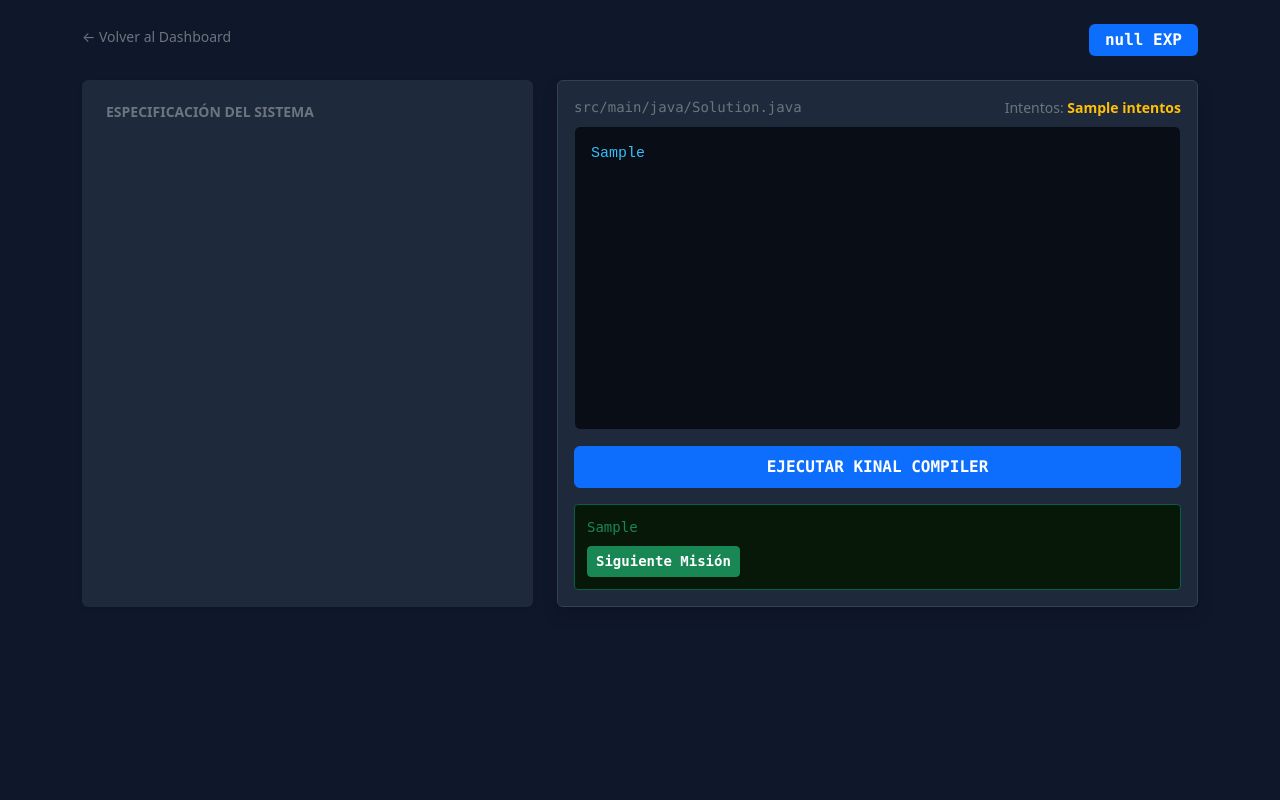
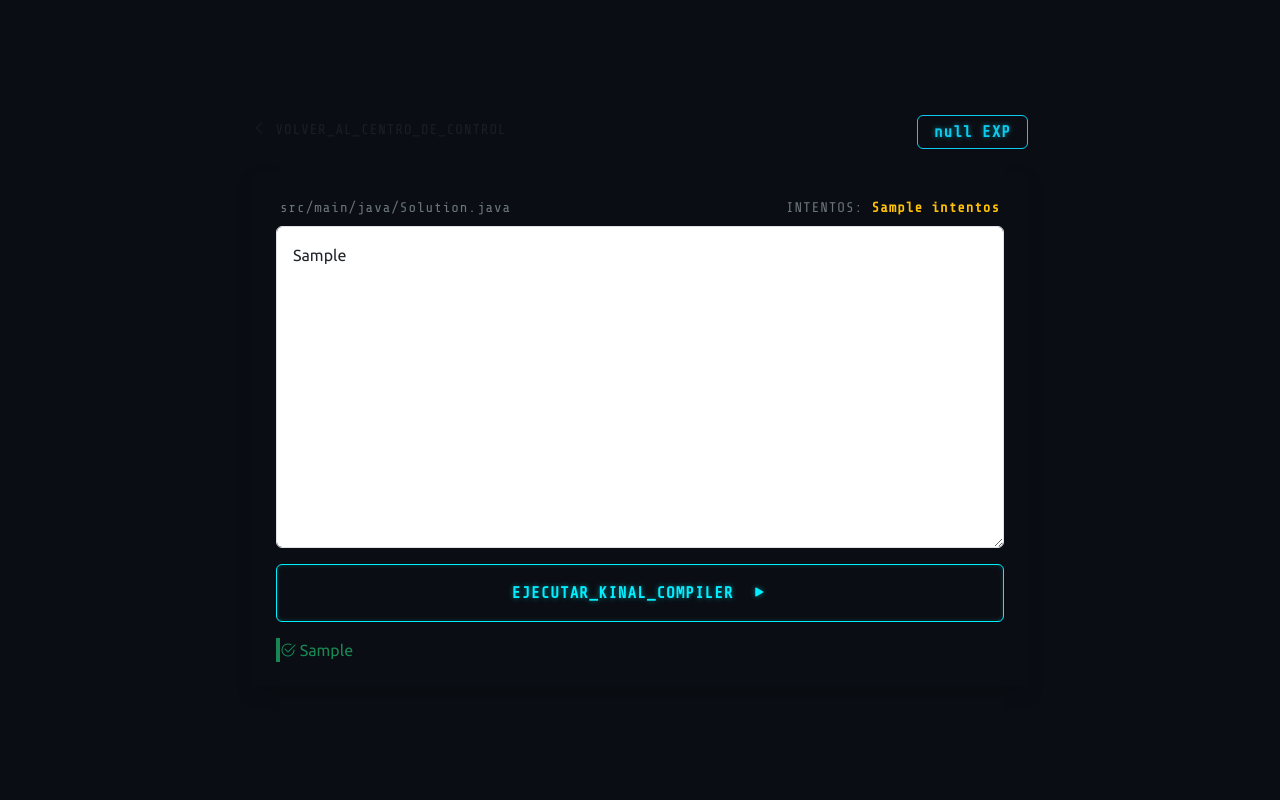
Before and after one commit to joelArchila-2022283/Kinal-Code-Quest-65th-Aviersary-v.01, a Spring app: template KinalCodeQuest/src/main/resources/templates/game/consola.html in a window 1280 px wide. Run offline with Thymeleaf, Linux system fonts and the light colour scheme; the template is opened without the code that fills it: most values are stand-ins (such as "Sample title", 1, 10 or a date in 2020); data that the repository does not hold is empty.

Commit message:
test: Se mejoro la estructura del HTML de la consola y se quitaron cosas innecesarias

```diff
--- a/KinalCodeQuest/src/main/resources/static/css/style.css
+++ b/KinalCodeQuest/src/main/resources/static/css/style.css
@@ -287,3 +287,40 @@
     color: #ff80a5;
     border-radius: 8px;
 }
+
+/* Efecto de resplandor Neón para los botones */
+.neon-glow {
+    transition: 0.3s;
+    text-shadow: 0 0 5px rgba(0, 240, 255, 0.5);
+    border: 1px solid var(--neon-blue);
+}
+
+.neon-glow:hover {
+    box-shadow: 0 0 20px var(--neon-blue);
+}
+
+/* Inputs con estilo Terminal */
+.cyber-input {
+    background: rgba(10, 15, 25, 0.8) !important;
+    border: 1px solid #1e293b !important;
+    color: var(--neon-blue) !important;
+    padding: 12px 15px !important;
+    border-radius: 4px !important;
+}
+
+.cyber-input:focus {
+    border-color: var(--neon-blue) !important;
+    background: rgba(10, 15, 25, 1) !important;
+}
+
+/* Cards de Avatar con efecto hover */
+.avatar-card {
+    transition: all 0.3s;
+    background: rgba(30, 41, 59, 0.5);
+}
+
+.avatar-card:hover {
+    border-color: var(--neon-blue) !important;
+    transform: translateY(-5px);
+    box-shadow: 0 5px 15px rgba(0, 240, 255, 0.2);
+}
--- a/KinalCodeQuest/src/main/resources/templates/game/consola.html
+++ b/KinalCodeQuest/src/main/resources/templates/game/consola.html
@@ -3,52 +3,49 @@
 <head>
     <meta charset="UTF-8">
     <title>KinalCodeQuest - Consola de Compilación</title>
-    <link href="https://cdn.jsdelivr.net/npm/bootstrap@5.3.2/dist/dist/bootstrap.min.css" rel="stylesheet">
-    <style>
-        body { background-color: #0f172a; color: #f8fafc; }
-        .ide-container { background-color: #1e293b; border: 1px solid #334155; border-radius: 6px; }
-        .ide-textarea { font-family: 'Courier New', Courier, monospace; background-color: #090d16; color: #38bdf8; border: 1px solid #1e293b; resize: none; font-size: 15px; }
-        .ide-textarea:focus { background-color: #090d16; color: #38bdf8; border-color: #2563eb; box-shadow: none; }
-        .terminal-output { font-family: monospace; font-size: 14px; border-radius: 4px; padding: 12px; }
-    </style>
+    <link href="https://cdn.jsdelivr.net/npm/bootstrap@5.3.0/dist/css/bootstrap.min.css" rel="stylesheet">
+    <link href="https://fonts.googleapis.com/css2?family=Share+Tech+Mono&family=Ubuntu:wght@400;700&display=swap" rel="stylesheet">
+    <link rel="stylesheet" href="https://cdn.jsdelivr.net/npm/bootstrap-icons@1.11.0/font/bootstrap-icons.css">
+    <link rel="stylesheet" th:href="@{/css/style.css}">
 </head>
-<body class="py-4">
-<div class="container">
+<body class="auth-body py-4">
+
+<div class="container" style="max-width: 800px;">
     <div class="d-flex justify-content-between align-items-center mb-4">
         <div>
-            <a th:href="@{/game/dashboard}" class="text-decoration-none small text-secondary">← Volver al Dashboard</a>
-            <h3 class="fw-bold text-white mt-1" th:text="${mision.titulo}">Título</h3>
+            <a th:href="@{/game/dashboard}" class="text-decoration-none small text-muted tech-font">
+                <i class="bi bi-chevron-left"></i> VOLVER_AL_CENTRO_DE_CONTROL
+            </a>
+            <h3 class="fw-bold text-white mt-1 tech-font" th:text="${mision.titulo}">TÍTULO_MISIÓN</h3>
         </div>
-        <span class="badge bg-primary px-3 py-2 fs-6 font-monospace" th:text="${mision.expRecompensa} + ' EXP'">0 EXP</span>
+        <span class="badge border border-info text-info px-3 py-2 fs-6 tech-font neon-glow"
+              th:text="${mision.expRecompensa} + ' EXP'">0 EXP</span>
     </div>
-    <div class="row g-4">
-        <div class="col-md-5">
-            <div class="p-4 rounded h-100 shadow-sm" style="background-color: #1e293b;">
-                <h5 class="fw-bold text-secondary text-uppercase small tracking-wider mb-3">Especificación del Sistema</h5>
-                <p class="text-light" style="line-height: 1.6;" th:text="${mision.descripcionNarrativa}">Descripción del problema técnico.</p>
+
+    <div class="terminal-chassis p-4 shadow">
+        <form th:action="@{/game/mision/{id}/compilar(id=${mision.idMision})}" method="post">
+            <div class="d-flex justify-content-between align-items-center mb-2 px-1">
+                <span class="text-secondary small tech-font">src/main/java/Solution.java</span>
+                <span class="text-secondary small tech-font">INTENTOS:
+                    <strong class="text-warning" th:text="${progreso.intentos}">0</strong>
+                </span>
             </div>
+
+            <textarea name="codigoEnviado" rows="12" class="form-control ide-textarea p-3 mb-3"
+                      th:text="${progreso.ultimoCodigoEnviado}"
+                      placeholder="// Escribe tu código aquí..." spellcheck="false"></textarea>
+
+            <button type="submit" class="btn btn-cyber-primary w-100 fw-bold tech-font py-3 neon-glow">
+                EJECUTAR_KINAL_COMPILER <i class="bi bi-play-fill ms-2"></i>
+            </button>
+        </form>
+
+        <div th:if="${compilacionError}" class="terminal-output text-danger mt-3 border-start border-4 border-danger">
+            <i class="bi bi-exclamation-triangle-fill"></i> <span th:text="${compilacionError}">Error</span>
         </div>
-        <div class="col-md-7">
-            <div class="ide-container p-3 shadow">
-                <form th:action="@{/game/mision/{id}/compilar(id=${mision.idMision})}" method="post">
-                    <div class="d-flex justify-content-between align-items-center mb-2">
-                        <span class="text-secondary small font-monospace">src/main/java/Solution.java</span>
-                        <span class="text-secondary small">Intentos: <strong class="text-warning" th:text="${progreso.intentos}">0</strong></span>
-                    </div>
-                    <textarea name="codigoEnviado" rows="12" class="form-control ide-textarea p-3 mb-3"
-                              th:text="${progreso.ultimoCodigoEnviado}" placeholder="// Escribe tu código aquí..."></textarea>
-                    <button type="submit" class="btn btn-primary w-100 fw-bold font-monospace py-2 mb-3">EJECUTAR KINAL COMPILER</button>
-                </form>
-                <div th:if="${compilacionError}" class="terminal-output text-danger" style="background-color: #180808; border: 1px solid #7f1d1d;">
-                    <span th:text="${compilacionError}"></span>
-                </div>
-                <div th:if="${compilacionSuccess}" class="terminal-output text-success" style="background-color: #081808; border: 1px solid #065f46;">
-                    <span th:text="${compilacionSuccess}"></span>
-                    <div class="mt-2">
-                        <a th:href="@{/game/dashboard}" class="btn btn-sm btn-success fw-bold">Siguiente Misión</a>
-                    </div>
-                </div>
-            </div>
+
+        <div th:if="${compilacionSuccess}" class="terminal-output text-success mt-3 border-start border-4 border-success">
+            <i class="bi bi-check2-circle"></i> <span th:text="${compilacionSuccess}">Éxito</span>
         </div>
     </div>
 </div>
```
